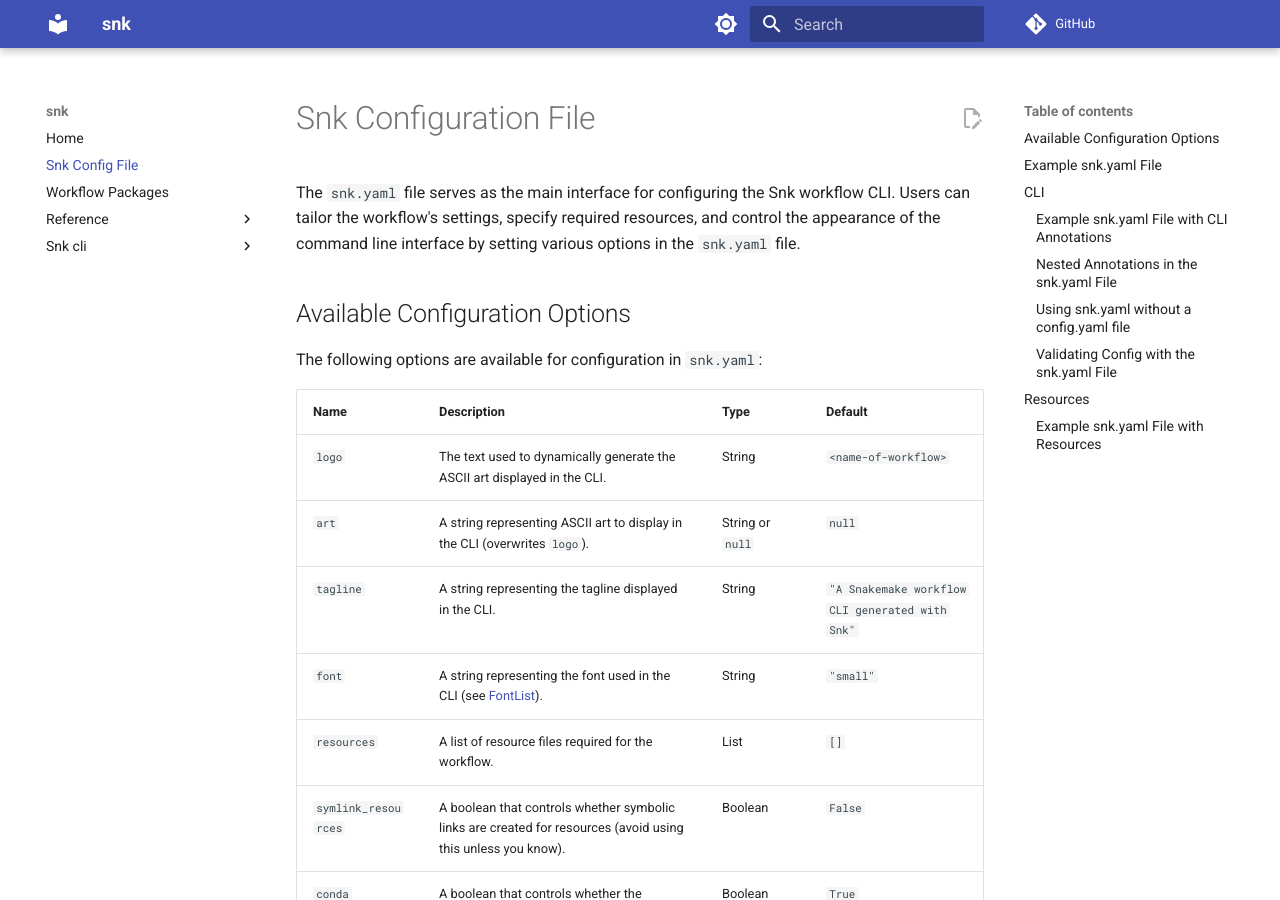
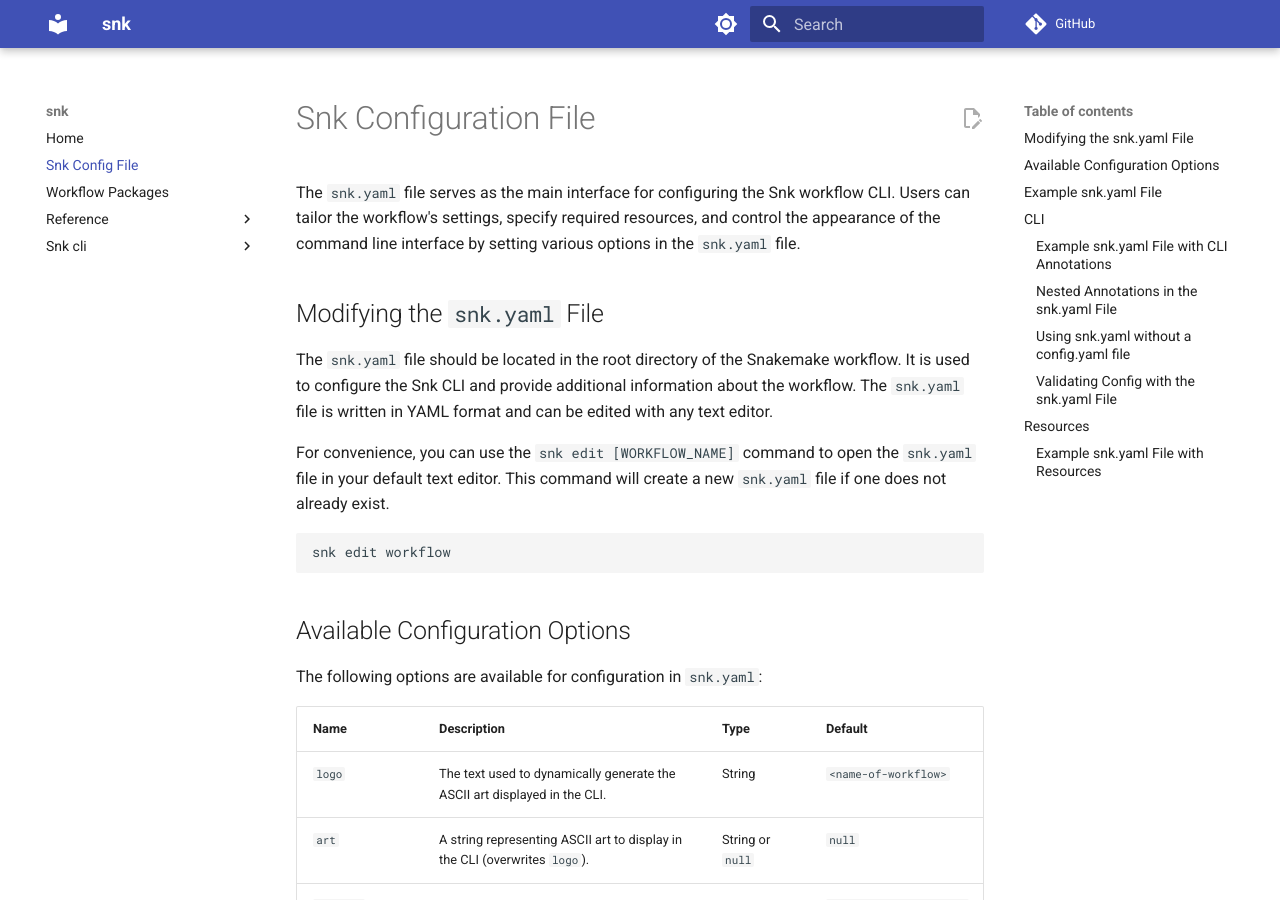
Before and after one commit to Wytamma/snk, an MkDocs documentation site: the page built from docs/snk_config_file.md, in a window 1280 px wide and 900 px high. Built offline with MkDocs 1.6.1 and Material for MkDocs 9.7.7, drawn with Linux system fonts in a browser that asks for light colours; comment, search, counter and statistics services are not loaded.

Commit message:
:pencil: update docs

````diff
--- a/docs/snk_config_file.md
+++ b/docs/snk_config_file.md
@@ -5,6 +5,16 @@ title: Snk Config File
 # Snk Configuration File
 
 The `snk.yaml` file serves as the main interface for configuring the Snk workflow CLI. Users can tailor the workflow's settings, specify required resources, and control the appearance of the command line interface by setting various options in the `snk.yaml` file.
+
+## Modifying the `snk.yaml` File
+
+The `snk.yaml` file should be located in the root directory of the Snakemake workflow. It is used to configure the Snk CLI and provide additional information about the workflow. The `snk.yaml` file is written in YAML format and can be edited with any text editor.
+
+For convenience, you can use the `snk edit [WORKFLOW_NAME]` command to open the `snk.yaml` file in your default text editor. This command will create a new `snk.yaml` file if one does not already exist.
+
+```bash
+snk edit workflow
+```
 
 ## Available Configuration Options
 
````
